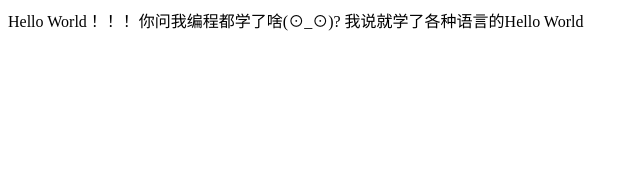
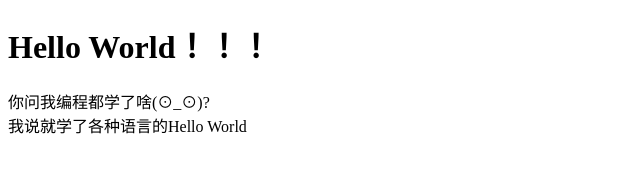
Before and after one commit to ling-xian/ling-xian.github.io, a plain HTML site: page index.html in a window 1280 px wide. Shown: the whole page, without its empty margins (0-640 px from the left). Drawn offline with Linux system fonts and the light colour scheme.

Commit message:
Update index.html

```diff
--- a/index.html
+++ b/index.html
@@ -14,11 +14,10 @@
 	</head>
 
 	<body>
-
+		<h1>Hello World！！！</h1>
 		<div>
-			Hello World！！！
-			你问我编程都学了啥(⊙_⊙)?
-			我说就学了各种语言的Hello World
+			你问我编程都学了啥(⊙_⊙)?<br>
+			我说就学了各种语言的Hello World<br>
 		</div>
 	</body>
 </html>
```
